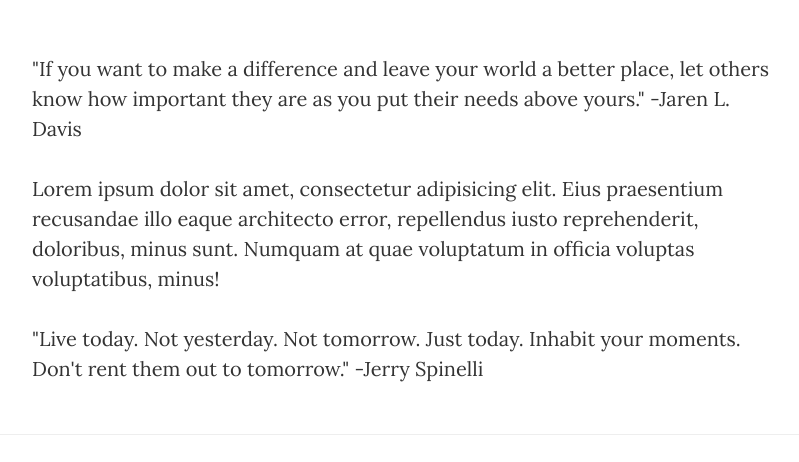
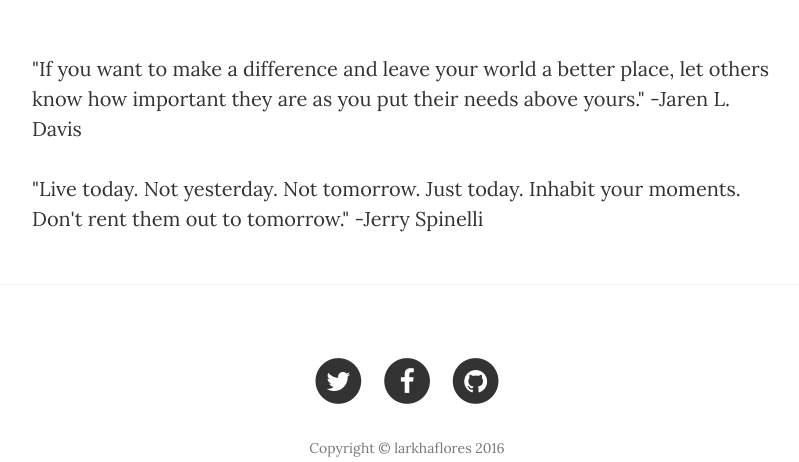
Before and after one commit to necoleespanola/commerce, a website: page about.html in a window 1280 px wide. Shown: the part 477-939 px from the top of the page, without its empty margins (233-1032 px from the left). Drawn offline with nearby package versions, Linux system fonts and the light colour scheme.

Commit message:
Update about.html

```diff
--- a/about.html
+++ b/about.html
@@ -87,7 +87,7 @@
         <div class="row">
             <div class="col-lg-8 col-lg-offset-2 col-md-10 col-md-offset-1">
                 <p>"If you want to make a difference and leave your world a better place, let others know how important they are as you put their needs above yours." -Jaren L. Davis</p>
-                <p>Lorem ipsum dolor sit amet, consectetur adipisicing elit. Eius praesentium recusandae illo eaque architecto error, repellendus iusto reprehenderit, doloribus, minus sunt. Numquam at quae voluptatum in officia voluptas voluptatibus, minus!</p>
+                <p></p>
                 <p>"Live today. Not yesterday. Not tomorrow. Just today. Inhabit your moments. Don't rent them out to tomorrow." -Jerry Spinelli</p>
             </div>
         </div>
```
